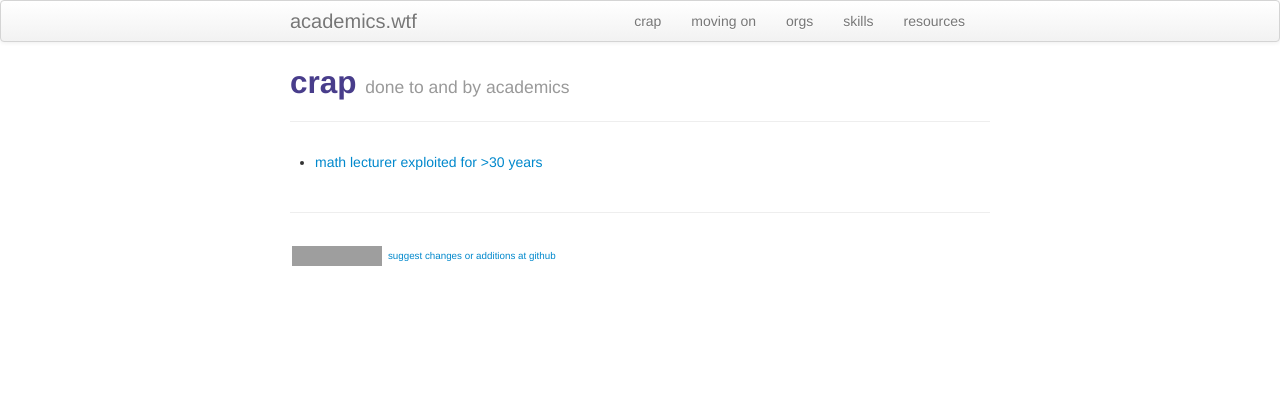
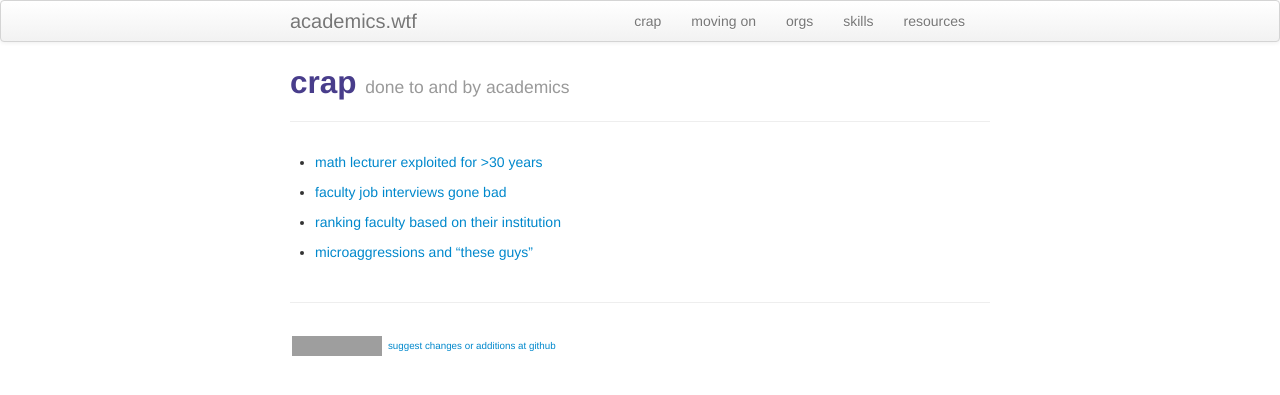
Before and after one commit to kbroman/academics.wtf, a Jekyll site: the page built from crap.md, in a window 1280 px wide. Shown: the top 395 px of the page. Built offline with Jekyll 4.4.1, drawn with Linux system fonts in a browser that asks for light colours; grey boxes are pictures that could not be loaded.

Commit message:
crap.md: add three items

```diff
--- a/crap.md
+++ b/crap.md
@@ -7,3 +7,9 @@ description: crap done to and by academics
 
 
 - [math lecturer exploited for >30 years](http://kbroman.org/blog/2021/05/06/wtf-uw-1/)
+
+- [faculty job interviews gone bad](https://www.insidehighered.com/blogs/globalhighered/faculty-job-interviews-gone-bad)
+
+- [ranking faculty based on their institution](http://kbroman.org/blog/2012/09/08/how-to-evaluate-faculty/)
+
+- [microaggressions and "these guys"](http://www.amelia.mn/blog/conferences/2017/12/19/On-Microaggressions.html)
```
